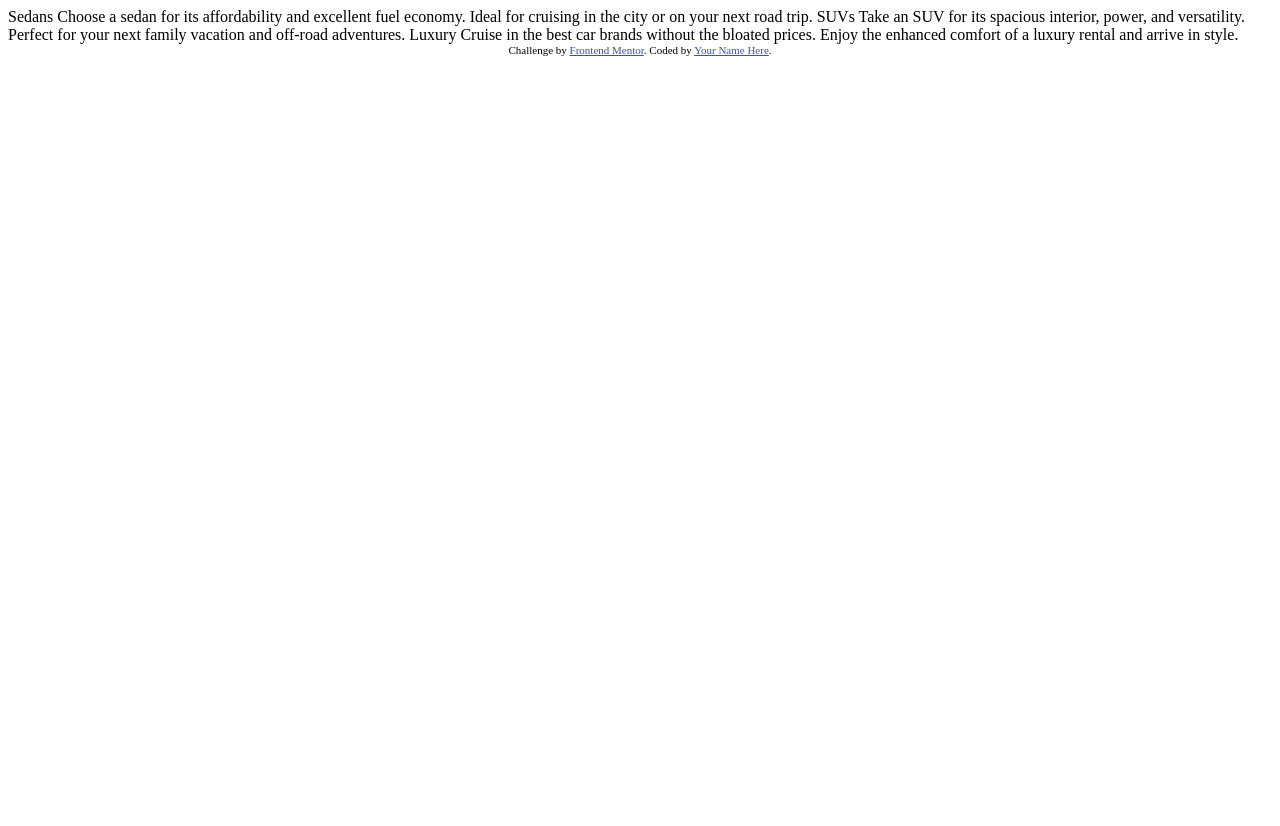
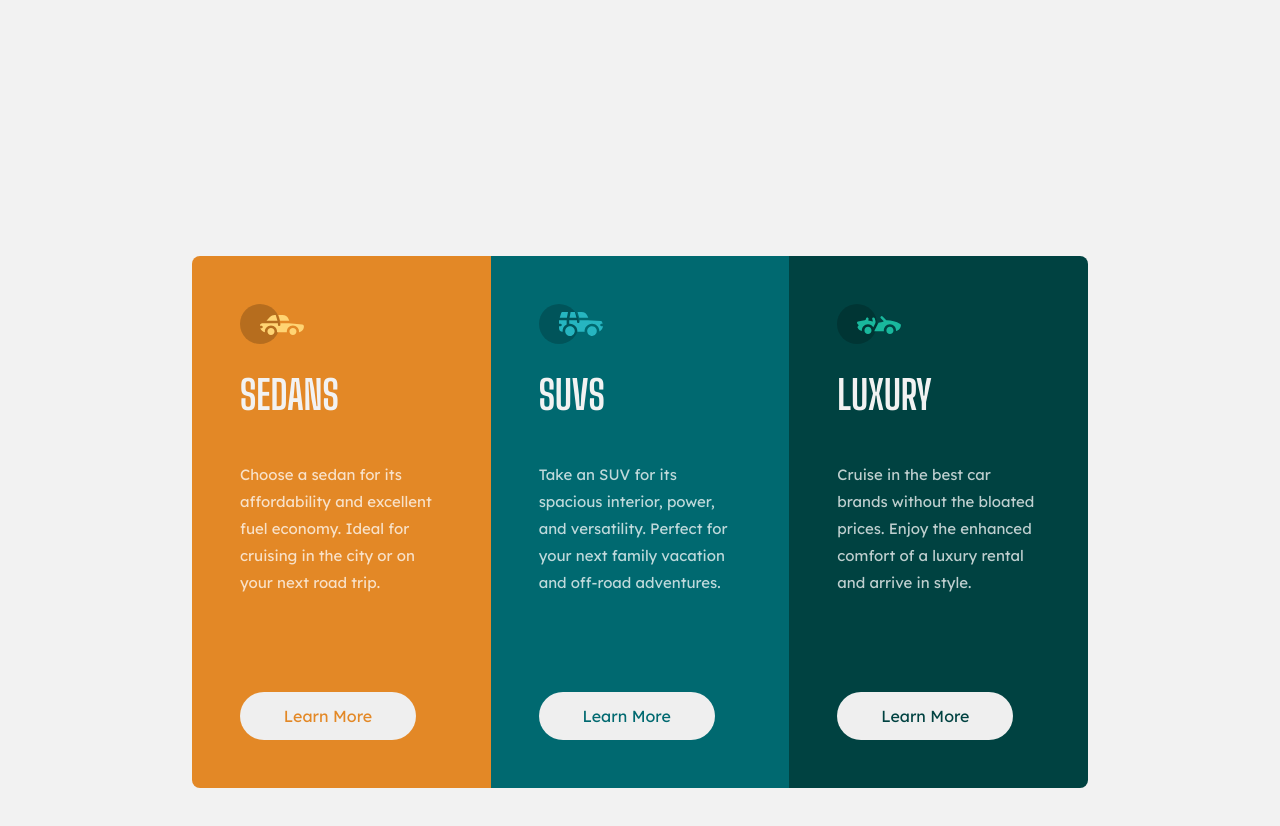
Before and after one commit to mattyd96/3-column-preview-card-component, a plain HTML site: page index.html in a window 1280 px wide. Before the commit the page ends 800 px from the top, so only its background shows below. Drawn offline with Linux system fonts and the light colour scheme.

Commit message:
completed

```diff
--- a/index.html
+++ b/index.html
@@ -4,33 +4,40 @@
   <meta charset="UTF-8">
   <meta name="viewport" content="width=device-width, initial-scale=1.0"> <!-- displays site properly based on user's device -->
 
-  <link rel="icon" type="image/png" sizes="32x32" href="./images/favicon-32x32.png">
-
   <title>Frontend Mentor | 3-column preview card component</title>
 
-  <!-- Feel free to remove these styles or customise in your own stylesheet 👍 -->
-  <style>
-    .attribution { font-size: 11px; text-align: center; }
-    .attribution a { color: hsl(228, 45%, 44%); }
-  </style>
+  <link rel="stylesheet" href="style.css">
 </head>
 <body>
 
-  Sedans
+  <div class="container">
+    <div class="card sedan">
+      <img src="images/icon-sedans.svg" alt="">
+      <h1>SEDANS</h1>
+      <p>
         Choose a sedan for its affordability and excellent fuel economy. Ideal for cruising in the city
         or on your next road trip.
-
-  SUVs
+      </p>
+      <input type="button" value="Learn More" class="btn">
+    </div>
+    <div class="card suv">
+      <img src="images/icon-suvs.svg" alt="">
+      <h1>SUVS</h1>
+      <p>
         Take an SUV for its spacious interior, power, and versatility. Perfect for your next family vacation
         and off-road adventures.
-
-  Luxury
+      </p>
+      <input type="button" value="Learn More" class="btn">
+    </div>
+    <div class="card luxury">
+      <img src="images/icon-luxury.svg" alt="">
+      <h1>LUXURY</h1>
+      <p>
         Cruise in the best car brands without the bloated prices. Enjoy the enhanced comfort of a luxury
         rental and arrive in style.
-
-  <div class="attribution">
-    Challenge by <a href="https://www.frontendmentor.io?ref=challenge" target="_blank">Frontend Mentor</a>.
-    Coded by <a href="#">Your Name Here</a>.
+      </p>
+      <input type="button" value="Learn More" class="btn">
+    </div>
   </div>
 </body>
 </html>
--- /dev/null
+++ b/style.css
@@ -0,0 +1,107 @@
+@import url('https://fonts.googleapis.com/css2?family=Big+Shoulders+Display:wght@700&family=Lexend+Deca&display=swap');
+
+body {
+    font-size: 15px;
+    background-color: hsl(0, 0%, 95%);
+}
+
+.container {
+    display: grid;
+    grid-template-columns: repeat(3, 1fr);
+    margin: 16rem auto;
+    border-radius: .5rem;
+    overflow: hidden;
+    max-width: 56rem;
+}
+
+h1 {
+    font-family: 'Big Shoulders Display', cursive;
+    font-weight: 700;
+    font-size: 2.5rem;
+}
+
+h1,
+.btn {
+    color:hsl(0, 0%, 95%);
+}
+
+.card {
+    display: grid;
+    grid-template-columns: 1fr;
+    grid-template-rows: 3;
+    padding: 3rem;
+}
+
+.card p {
+    color: hsla(0, 0%, 100%, 0.75);
+    font-family: 'Lexend Deca', sans-serif;
+    font-weight: 400;
+    line-height: 1.7rem;
+}
+
+.sedan {
+    background-color: hsl(31, 77%, 52%);
+}
+
+.suv {
+    background-color: hsl(184, 100%, 22%);
+}
+
+.luxury {
+    background-color: hsl(179, 100%, 13%);
+}
+
+.btn {
+    width: 11rem;
+    height: 3rem;
+    border-style: none;
+    border-radius: 2rem;
+    font-family: 'Lexend Deca', sans-serif;
+    font-weight: 400;
+    font-size: 1rem;
+    margin-top: 5rem;
+}
+
+.sedan .btn {
+    color: hsl(31, 77%, 52%);
+}
+
+.suv .btn {
+    color: hsl(184, 100%, 22%);
+}
+
+.luxury .btn {
+    color: hsl(179, 100%, 13%);
+}
+
+.btn:hover {
+    color: hsl(0, 0%, 95%);
+    border-color: hsl(0, 0%, 95%);
+    border-style: solid;
+    background-color: black;
+    cursor: pointer;
+}
+
+.sedan .btn:hover {
+    background-color: hsl(31, 77%, 52%);
+}
+
+.suv .btn:hover {
+    background-color: hsl(184, 100%, 22%);
+}
+
+.luxury .btn:hover {
+    background-color: hsl(179, 100%, 13%);
+}
+
+
+@media(max-width: 800px) {
+    .container {
+        grid-template-columns: 1fr;
+        margin: auto;
+    }
+
+    .btn {
+        margin-top: 1rem;
+    }
+}
```
Lines whose indentation alone changed are shown as unchanged.
